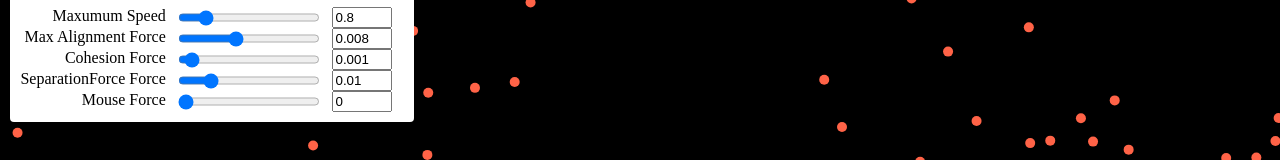
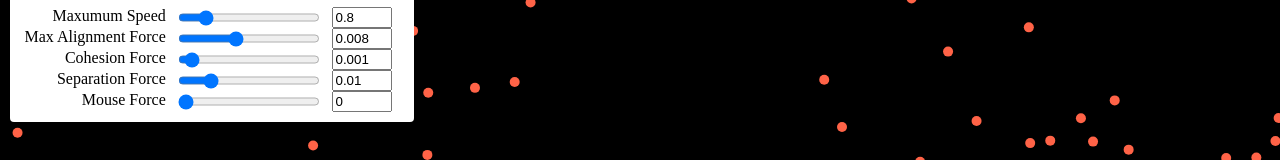
Before and after one commit to Jclong98/boids-vue, a Vue app: page / in a window 1280 px wide. Both pictures are taken after a click on the heading "Conrols". Shown: the part 176-336 px from the top of the page. Built offline with nearby package versions, Linux system fonts and the light colour scheme.

Commit message:
chore: typo

```diff
--- a/src/components/Boids.vue
+++ b/src/components/Boids.vue
@@ -380,7 +380,7 @@ onMounted(() => {
     </div>
     <div>
       <label class="input-grid">
-        <span>SeparationForce Force</span>
+        <span>Separation Force</span>
         <input
           type="range"
           v-model="maxSeparationForce"
```
